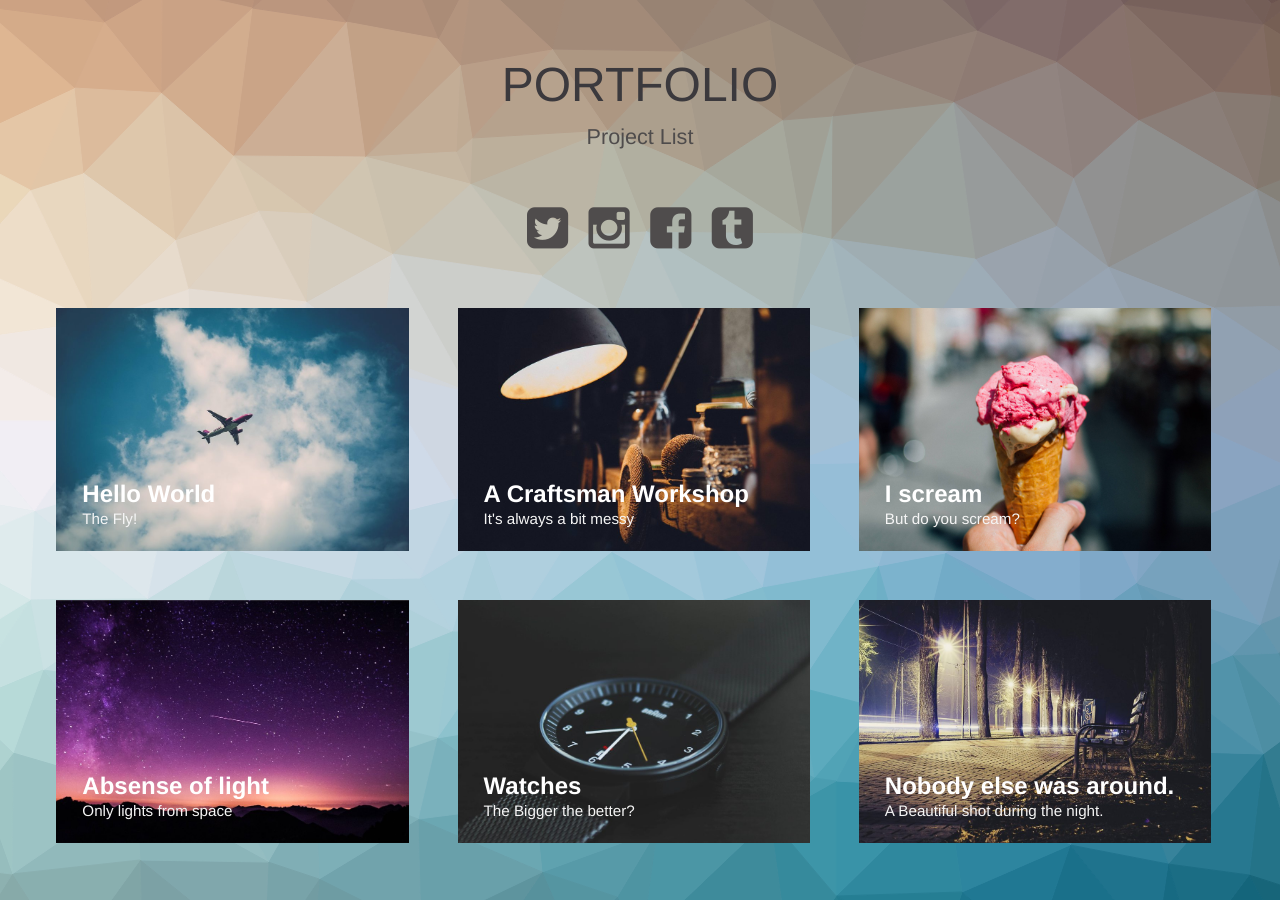
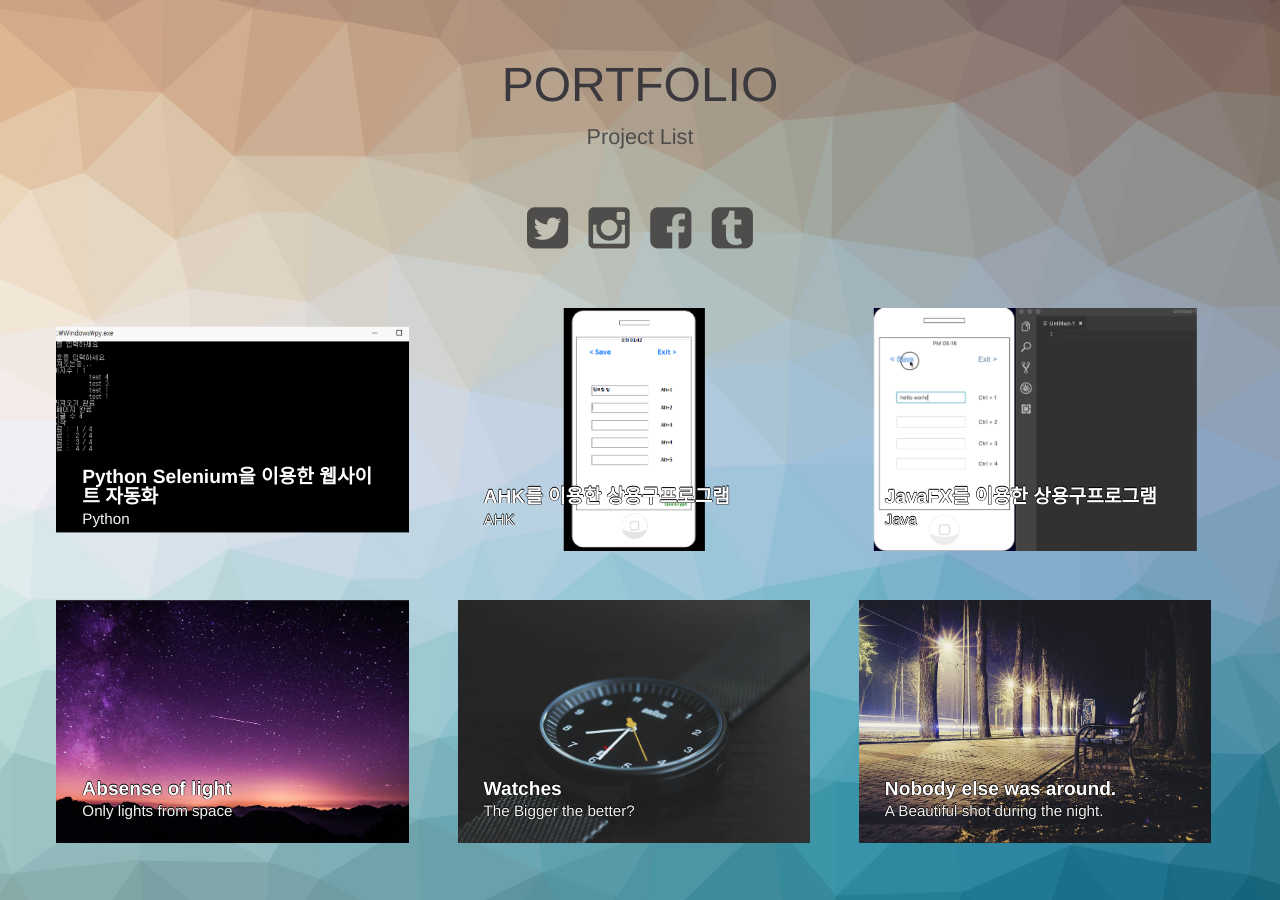
Before and after one commit to cadinz/cadinz.github.io, a Jekyll site: the page built from index.html, in a window 1280 px wide. Built offline with Jekyll 4.4.1, drawn with Linux system fonts in a browser that asks for light colours.

Commit message:
post something

```diff
--- a/_posts/2015-04-24-i-scream.markdown
+++ b/_posts/2015-04-24-QuickType(java).markdown
@@ -1,10 +1,10 @@
 ---
-title:  "I scream"
-subtitle: "But do you scream?"
-author: "Wferr"
-avatar: "img/authors/wferr.png"
-image: "img/e.jpg"
-date:   2015-04-24 12:12:12
+title:  "JavaFX를 이용한 상용구프로그램"
+subtitle: "Java"
+author: "sejin"
+avatar: "img/authors/jin.png"
+image: "img/QuickType(java).png"
+date:   2015-04-25 12:12:12
 ---
 
 ### Dolor sit amet?
--- a/_posts/2015-04-25-workshop.markdown
+++ b/_posts/2015-04-25-QuickType(ahk).markdown
@@ -1,9 +1,9 @@
 ---
-title:  "A Craftsman Workshop"
-subtitle: "It's always a bit messy"
-author: "Wferr"
-avatar: "img/authors/wferr.png"
-image: "img/f.jpg"
+title:  "AHK를 이용한 상용구프로그램"
+subtitle: "AHK"
+author: "sejin"
+avatar: "img/authors/jin.png"
+image: "img/QuickType(ahk).png"
 date:   2015-04-25 12:12:12
 ---
 
--- /dev/null
+++ b/_posts/2018-12-13-Python(selenium).markdown
@@ -0,0 +1,11 @@
+---
+title:  "Python Selenium을 이용한 웹사이트 자동화"
+subtitle: "Python"
+author: "sejin"
+avatar: "img/authors/jin.png"
+image: "img/Cleaner.png"
+date:   2018-12-12 12:12:15
+---
+
+
+#title helloworld
--- a/css/modern-blog.css
+++ b/css/modern-blog.css
@@ -79,8 +79,9 @@
 }
 
 .card__title {
-	font-size: 1.5em;
+	font-size: 1.2em;
 	line-height: 1;
+	text-shadow: -0.5px 0 black, 0 0.5px black, 0.5px 0 black, 0 -0.5px black;
 	margin: 5px 0 0 0;
 	color: #3b393d;
 }
@@ -92,6 +93,7 @@
 .card__subtitle {
 	font-size: .95em;
 	line-height: 1;
+	text-shadow: -0.5px 0 black, 0 0.5px black, 0.5px 0 black, 0 -0.5px black;
 	margin: 5px 0 0;
 	color: #777778;
 }
```
Also changed, not shown: _posts/2018-12-13-hello.markdown (deleted, +0 -11 lines), img/Cleaner.gif (added), img/Cleaner.png (added), img/QuickType(ahk).gif (added), img/QuickType(ahk).png (added), img/QuickType(java).png (added), img/authors/jin.png (added), 1 other file.
